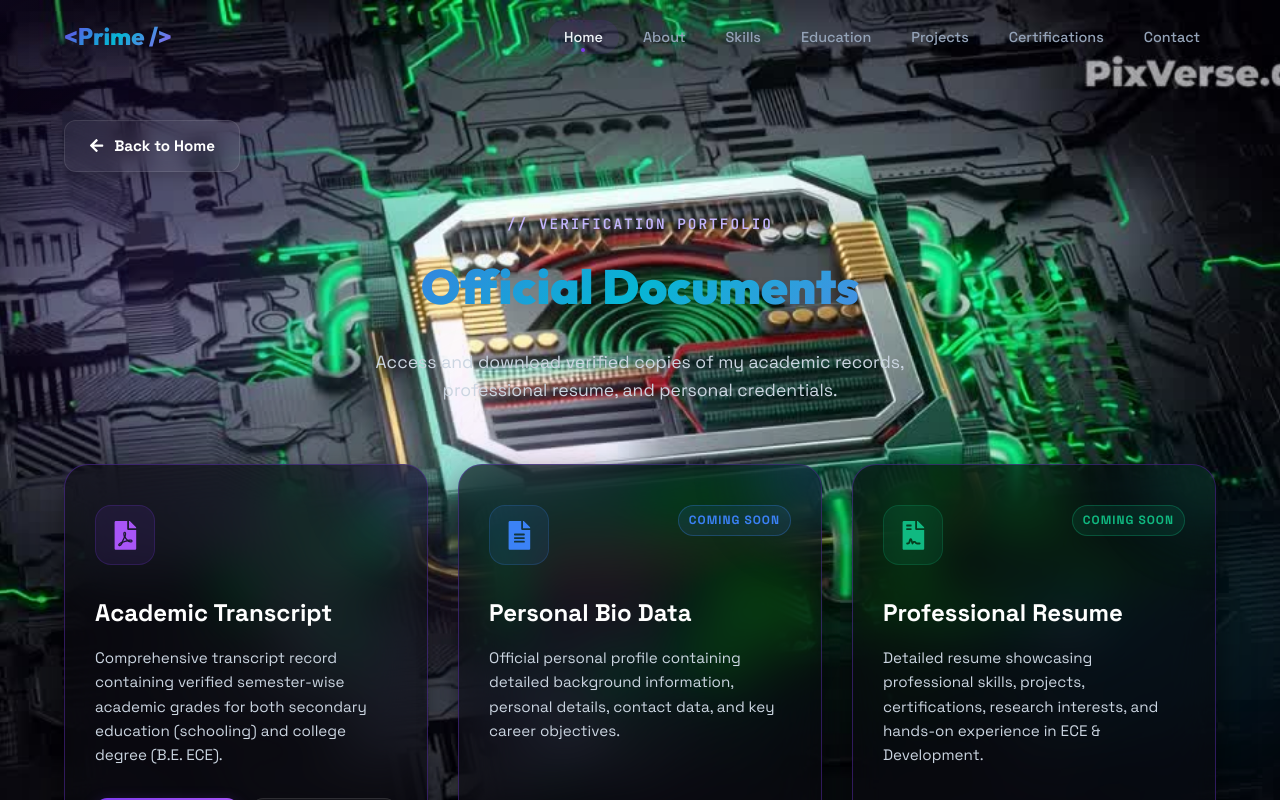
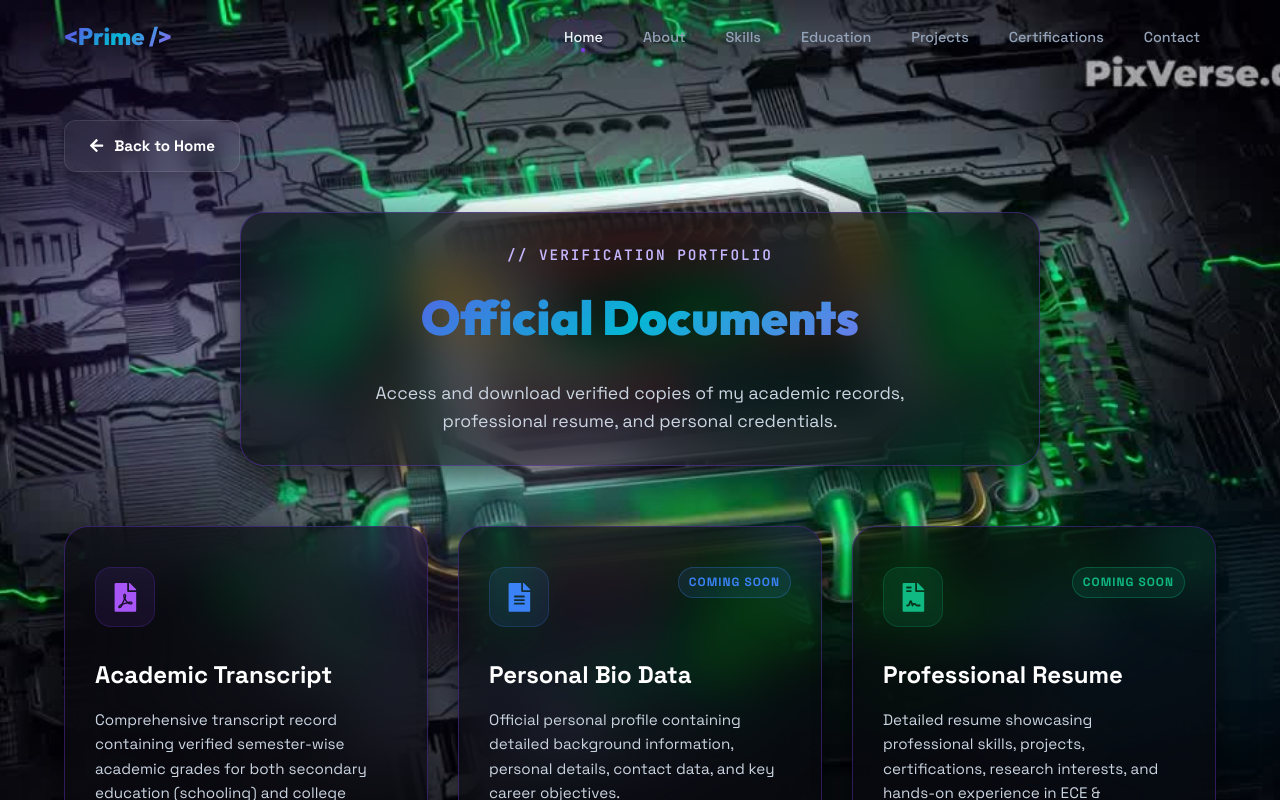
Before and after one commit to Prime2605/portfolio, a React (Vite) app: page /documents in a window 1280 px wide. Shown: the top 800 px of the page. Built offline with nearby package versions, Linux system fonts and the light colour scheme; no server answers.

Commit message:
style: extract 600 frames for smoother scroll, implement frame lerping, and style section headers

```diff
--- a/src/components/ScrollCanvas.jsx
+++ b/src/components/ScrollCanvas.jsx
@@ -4,7 +4,7 @@ const ScrollCanvas = () => {
   const canvasRef = useRef(null)
   const [images, setImages] = useState([])
   const [loadedCount, setLoadedCount] = useState(0)
-  const frameCount = 361
+  const frameCount = 600
   const activeFrameRef = useRef(1)
 
   // Preload images
@@ -82,6 +82,29 @@ const ScrollCanvas = () => {
     return () => window.removeEventListener('resize', handleResize)
   }, [images])
 
+  const targetFrameRef = useRef(1)
+  const currentFrameRef = useRef(1)
+  const isAnimatingRef = useRef(false)
+
+  // Smooth frame render loop
+  const animate = () => {
+    const target = targetFrameRef.current
+    let current = currentFrameRef.current
+
+    const diff = target - current
+    if (Math.abs(diff) < 0.05) {
+      currentFrameRef.current = target
+      drawFrame(Math.round(target))
+      isAnimatingRef.current = false
+    } else {
+      // Smooth interpolation: advance by 15% of the remaining distance per frame
+      current += diff * 0.15
+      currentFrameRef.current = current
+      drawFrame(Math.round(current))
+      requestAnimationFrame(animate)
+    }
+  }
+
   // Handle scroll to sync with video frames
   useEffect(() => {
     const handleScroll = () => {
@@ -95,13 +118,17 @@ const ScrollCanvas = () => {
         Math.max(1, Math.floor(scrollFraction * frameCount) + 1)
       )
 
-      if (activeFrameRef.current !== frameIndex) {
-        activeFrameRef.current = frameIndex
-        requestAnimationFrame(() => drawFrame(frameIndex))
+      targetFrameRef.current = frameIndex
+
+      // Start easing loop if not already running
+      if (!isAnimatingRef.current) {
+        isAnimatingRef.current = true
+        requestAnimationFrame(animate)
       }
     }
 
     window.addEventListener('scroll', handleScroll, { passive: true })
+
     // Initial draw
     if (images.length > 0) {
       drawFrame(1)
--- a/src/index.css
+++ b/src/index.css
@@ -1733,7 +1733,8 @@ body {
 .document-card,
 .cert-card,
 .hero-text,
-.footer {
+.footer,
+.section-header {
   position: relative;
   overflow: hidden;
   background: rgba(10, 10, 15, 0.65) !important;
@@ -1783,6 +1784,13 @@ body {
   margin-top: 60px;
   margin-bottom: 30px;
   border-bottom: 1px solid rgba(124, 58, 237, 0.35) !important;
+}
+
+.section-header {
+  padding: 30px 40px !important;
+  border-radius: var(--border-radius-lg, 24px) !important;
+  max-width: 800px !important;
+  margin: 0 auto 60px auto !important;
 }
 
 /* Sweep reflection element */
@@ -1795,7 +1803,8 @@ body {
 .document-card::after,
 .cert-card::after,
 .hero-text::after,
-.footer::after {
+.footer::after,
+.section-header::after {
   content: '';
   position: absolute;
   top: 0;
@@ -1819,7 +1828,8 @@ body {
 .document-card:hover,
 .cert-card:hover,
 .hero-text:hover,
-.footer:hover {
+.footer:hover,
+.section-header:hover {
   background: rgba(15, 15, 25, 0.75) !important;
   border-color: rgba(124, 58, 237, 0.75) !important;
   box-shadow: 0 20px 45px rgba(124, 58, 237, 0.25) !important;
@@ -1848,7 +1858,8 @@ body {
 .document-card:hover::after,
 .cert-card:hover::after,
 .hero-text:hover::after,
-.footer:hover::after {
+.footer:hover::after,
+.section-header:hover::after {
   transform: translateX(100%);
 }
 
```
